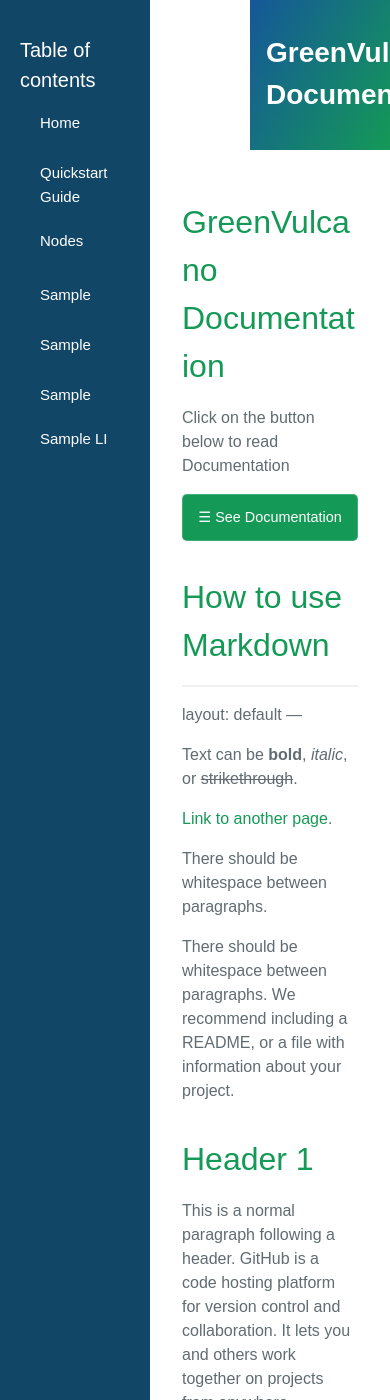
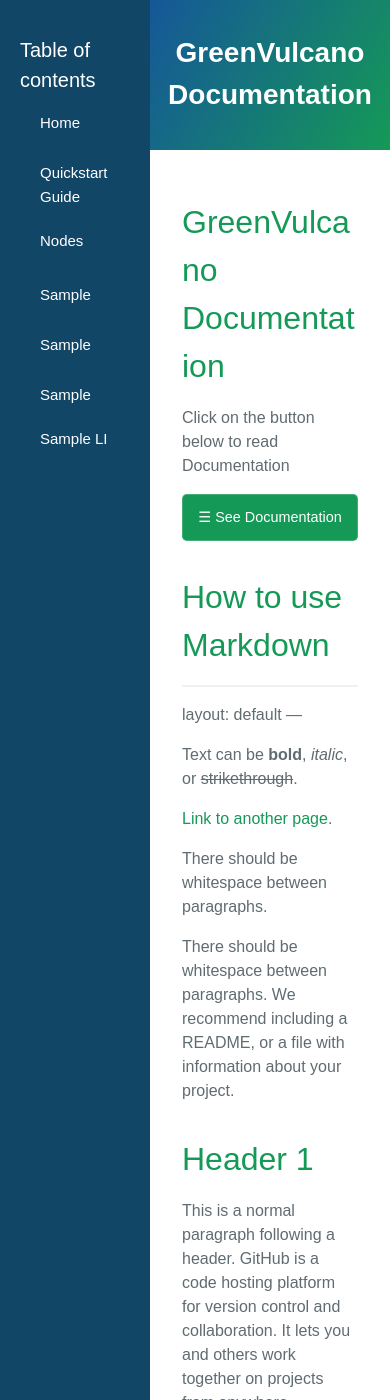
Before and after one commit to dianamw/GreenVulcano-Beta, a Jekyll site: the page built from index.md, in a window 390 px wide and 1400 px high. Built offline with Jekyll 4.4.1, drawn with Linux system fonts in a browser that asks for light colours; our own code applies the rules of GitHub Pages for plain Markdown files; the repository's description, which GitHub fills in, is left out.

Commit message:
Update style.scss

```diff
--- a/assets/css/style.scss
+++ b/assets/css/style.scss
@@ -129,6 +129,6 @@ button.accordion.active:after {
 	}
 
 		#headerP {
-			margin-left:250px;
+			margin-left:150px;
 	}
 }
```
